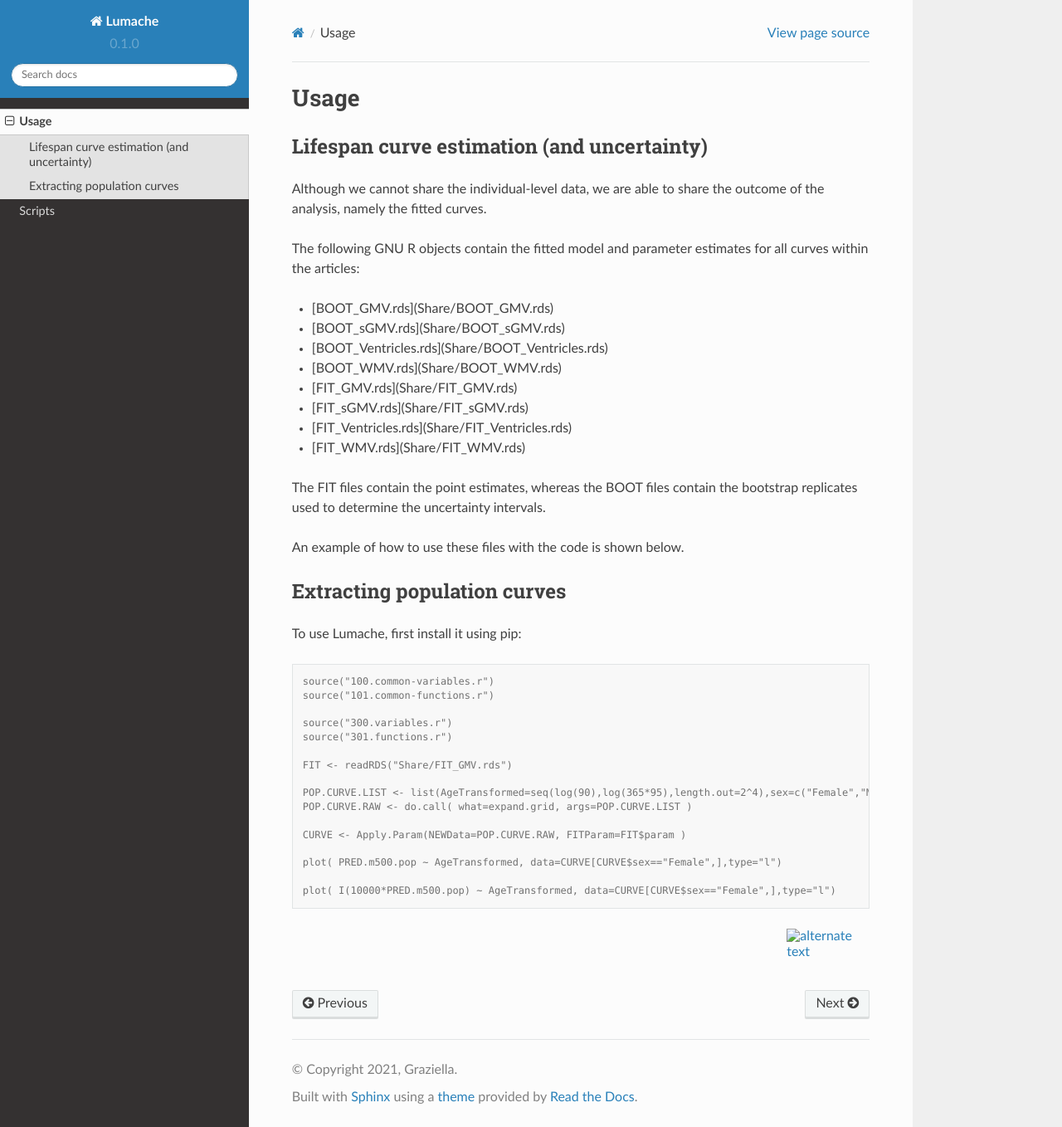
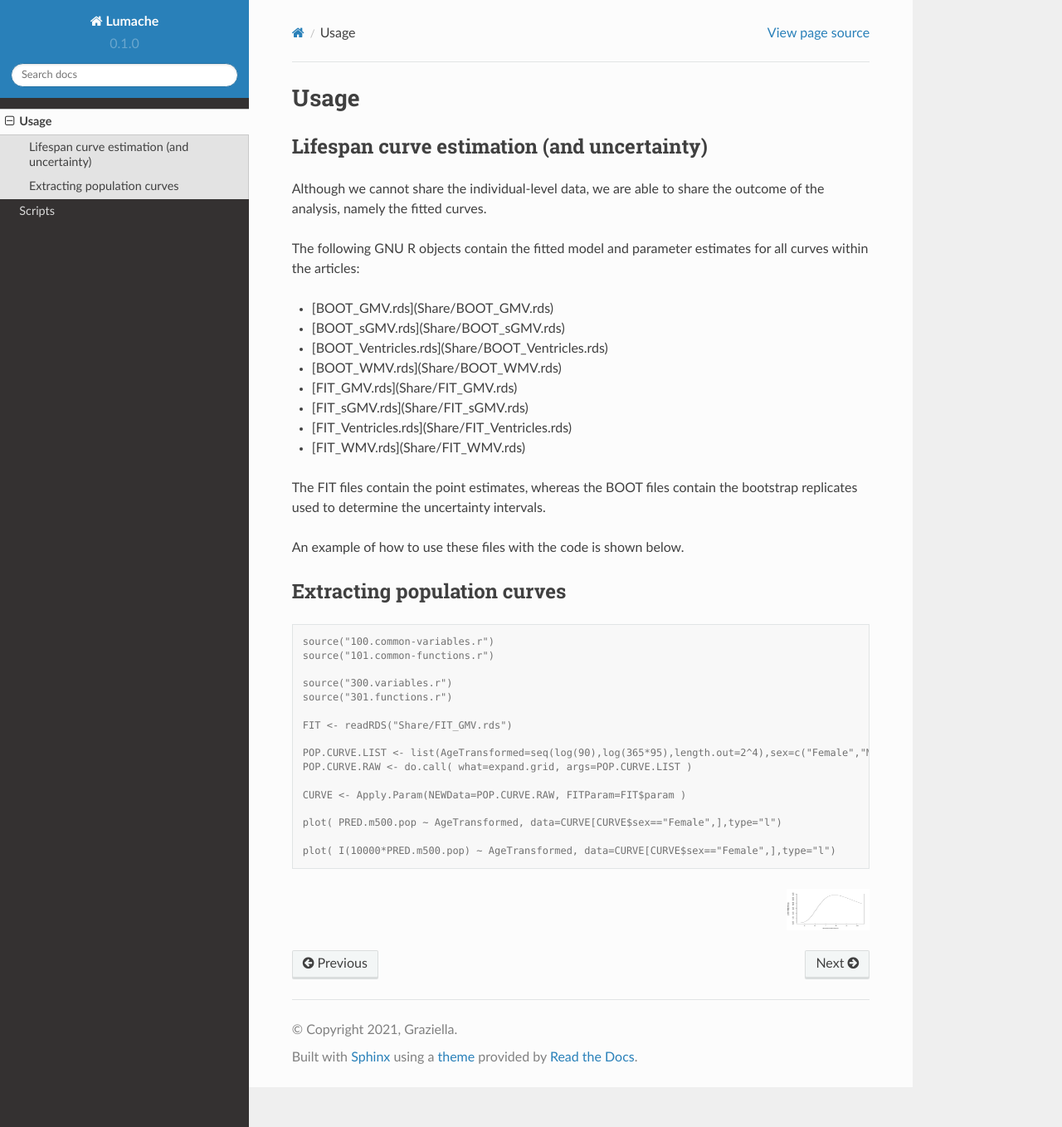
Before and after one commit to brainchart/brainchart, a Sphinx documentation site: the page built from docs/source/usage.rst, in a window 1280 px wide and 1358 px high. Shown: the whole window at 83% size. Built offline with Sphinx 7.4.7 and the Read the Docs theme 2.0.0, drawn with Linux system fonts in a browser that asks for light colours.

Commit message:
Update usage.rst

```diff
--- a/docs/source/usage.rst
+++ b/docs/source/usage.rst
@@ -30,8 +30,6 @@ An example of how to use these files with the code is shown below.
 Extracting population curves
 ------------
 
-To use Lumache, first install it using pip:
-
 .. code-block:: console
 
    source("100.common-variables.r")
@@ -52,7 +50,7 @@ To use Lumache, first install it using pip:
    plot( I(10000*PRED.m500.pop) ~ AgeTransformed, data=CURVE[CURVE$sex=="Female",],type="l")
 
 
-.. image:: docs/sample.png
+.. image:: ../sample.png
    :width: 200px
    :height: 100px
    :scale: 50 %
```
